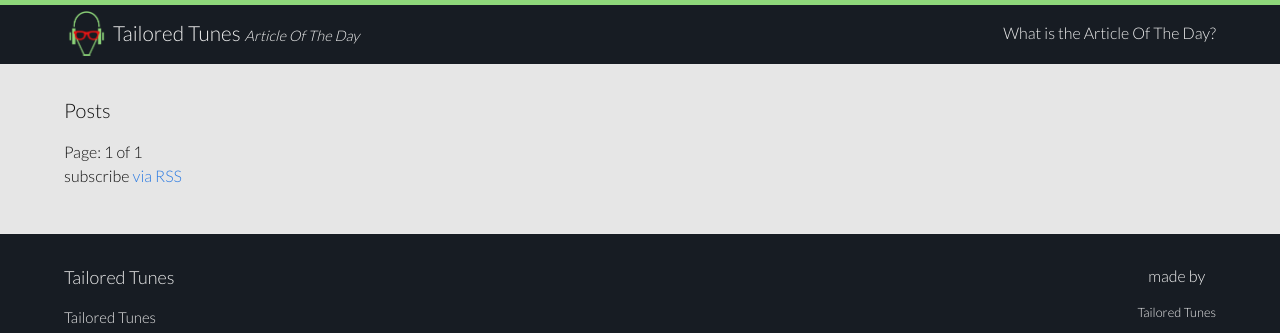
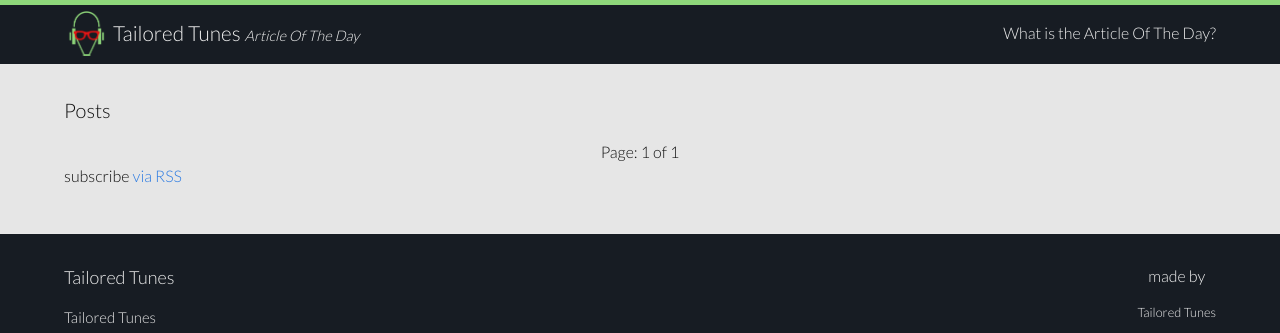
Before and after one commit to meza/test-gh, a Jekyll site: the page built from index.html, in a window 1280 px wide. Shown: the top 333 px of the page. Built offline with Jekyll 4.4.1, drawn with Linux system fonts in a browser that asks for light colours; the list of posts is cut into pages by our own code.

Commit message:
added some style

```diff
--- a/_sass/_layout.scss
+++ b/_sass/_layout.scss
@@ -136,3 +136,26 @@
     display: block;
     font-size: 24px;
 }
+
+.pagination {
+    text-align: center;
+
+    a {
+        text-decoration: none;
+    }
+
+    .page_number {
+    }
+
+    .pagination__style {
+        border: 1px solid $tatu-dark;
+        color: $tatu-dark;
+        padding: 5px;
+        transition: all .1s;
+
+        &:hover {
+            background-color: $tatu-dark;
+            color: $tatu-gray;
+        }
+    }
+}
--- a/index.html
+++ b/index.html
@@ -27,13 +27,13 @@
 
 	<div class="pagination">
 		{% if paginator.previous_page %}
-        <a href="{{ "/"|prepend:site.baseurl }}" class="previous">Newest</a> |
-		<a href="{{ paginator.previous_page_path|prepend:site.baseurl }}" class="previous">Previous</a>
-		{% endif %}
-		<span class="page_number ">Page: {{ paginator.page }} of {{ paginator.total_pages }}</span>
+        <a href="{{ "/"|prepend:site.baseurl }}" class="previous pagination__style">Newest</a> |
+        <a href="{{ paginator.previous_page_path|prepend:site.baseurl }}" class="previous pagination__style">Previous</a>
+    {% endif %}
+    <span class="page_number">Page: {{ paginator.page }} of {{ paginator.total_pages }} </span>
 		{% if paginator.next_page %}
-		<a href="{{ paginator.next_page_path|prepend:site.baseurl }}" class="next">Next</a> |
-        <a href="{{"/page"|(append:paginator.total_pages|prepend:site.baseurl) }}" class="next">Oldest</a>
+        <a href="{{ paginator.next_page_path|prepend:site.baseurl }}" class="next pagination__style">Next</a> |
+        <a href="{{"/page"|(append:paginator.total_pages|prepend:site.baseurl) }}" class="next pagination__style">Oldest</a>
 		{% endif %}
 	</div>
 
```
